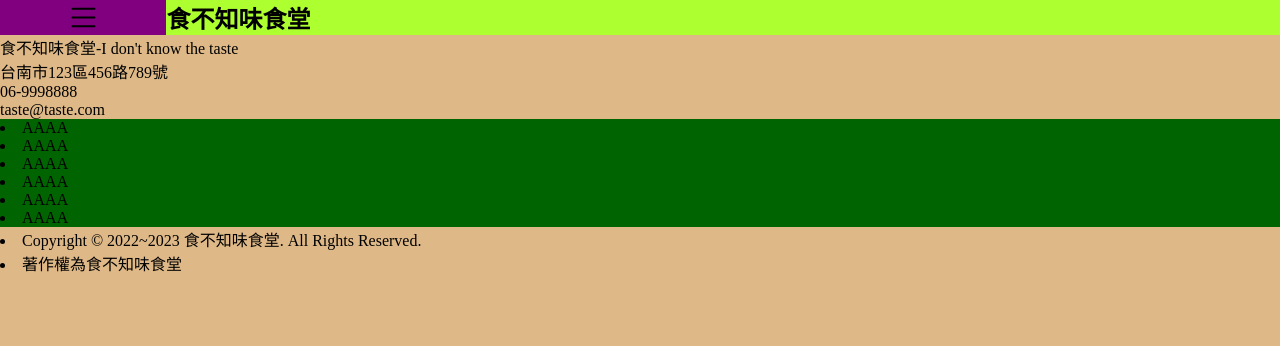
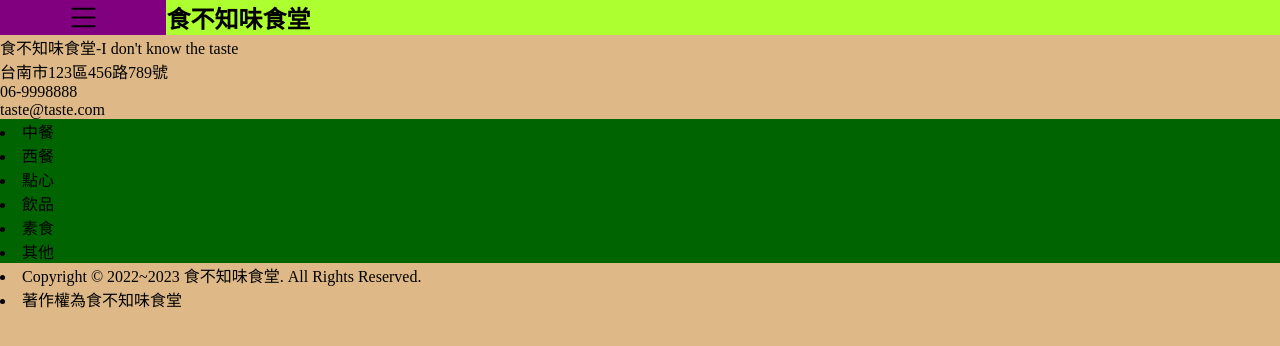
Before and after one commit to su710a1/taste, a plain HTML site: page index.htm in a window 1280 px wide. Drawn offline with nearby package versions, Linux system fonts and the light colour scheme.

Commit message:
20230113 進度

```diff
--- a/index.htm
+++ b/index.htm
@@ -23,12 +23,12 @@
             <!-- <aside>側邊欄</aside> -->
             <main>
                 <nav>
-                    <li>AAAA</li>
-                    <li>AAAA</li>
-                    <li>AAAA</li>
-                    <li>AAAA</li>
-                    <li>AAAA</li>
-                    <li>AAAA</li>
+                    <li>中餐</li>
+                    <li>西餐</li>
+                    <li>點心</li>
+                    <li>飲品</li>
+                    <li>素食</li>
+                    <li>其他</li>
                 </nav>
             </main><!-- IE不支援main -->
             <footer>
```
Also changed, not shown: scss/_05index.scss (+60 -0 lines).
